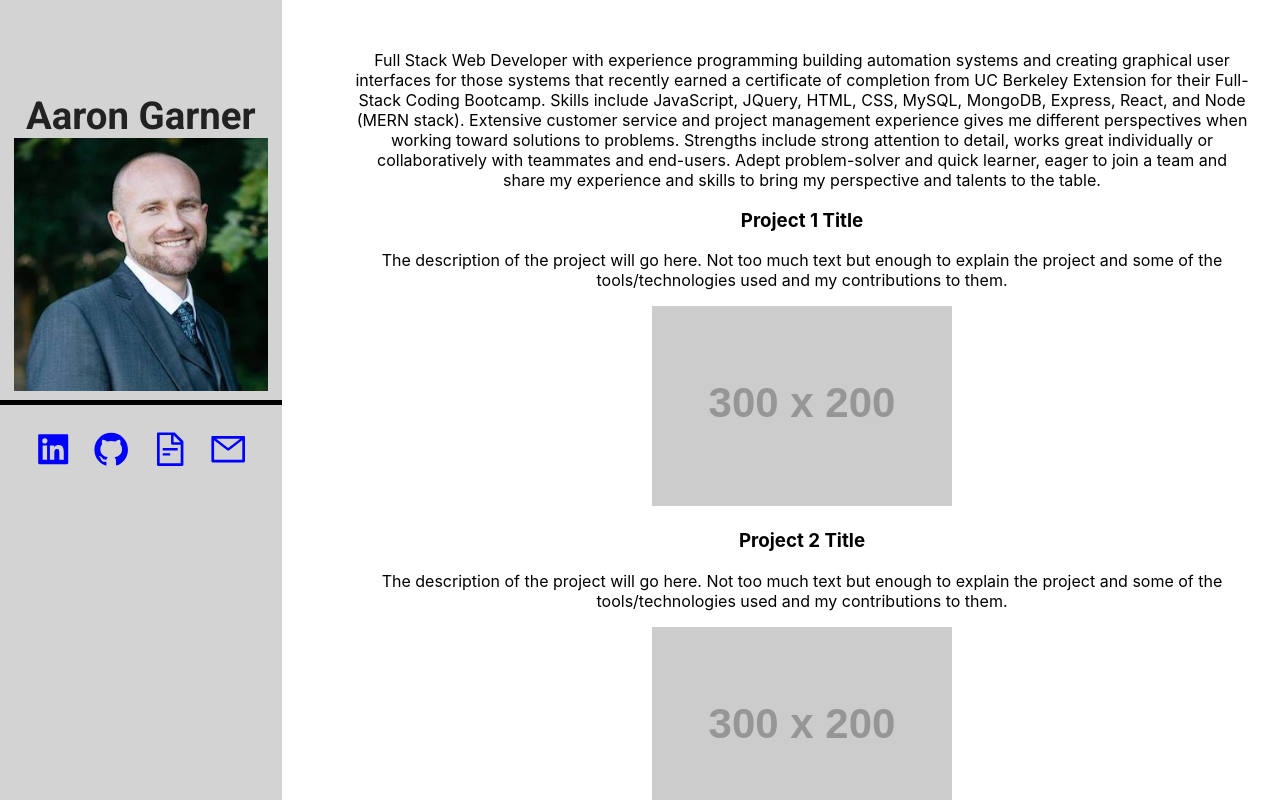
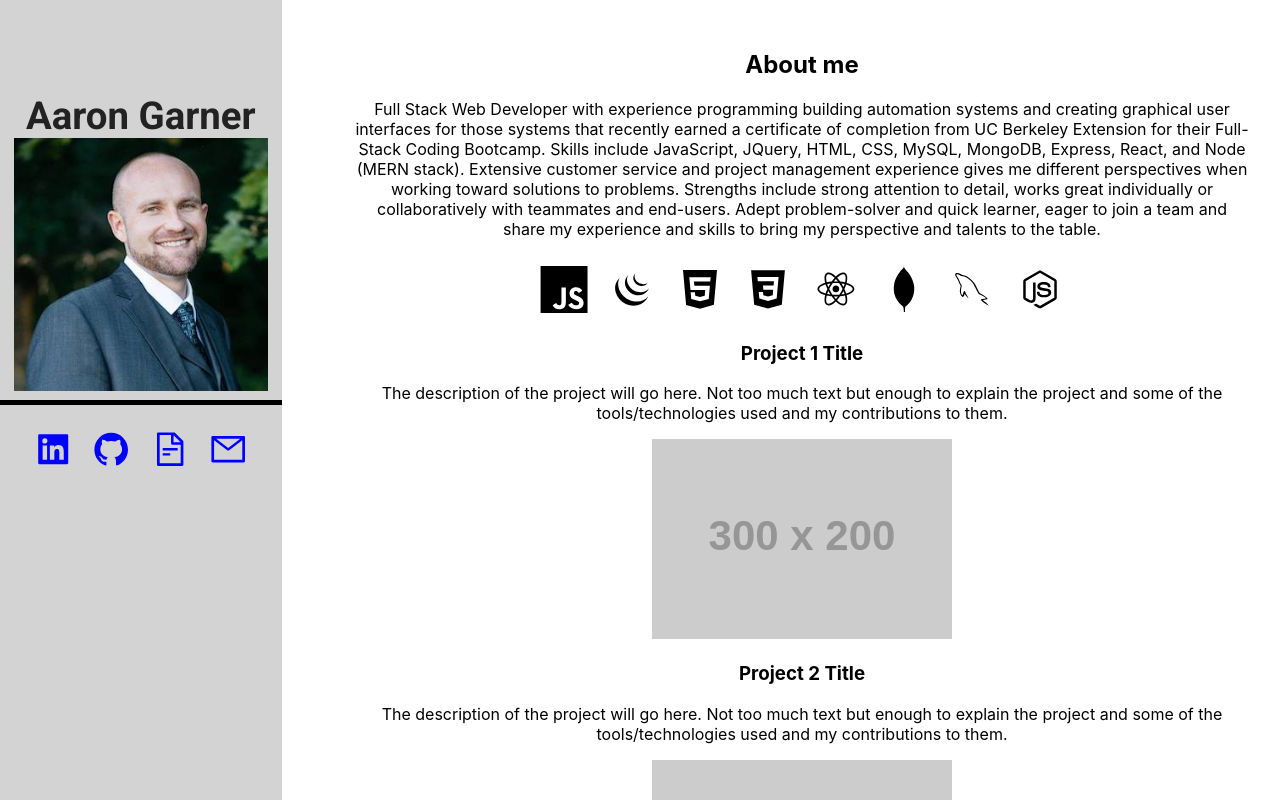
Before and after one commit to aaron-G18/AG-Portfolio, a React (Create React App) app: page / in a window 1280 px wide. Shown: the top 800 px of the page. Built offline with nearby package versions, Linux system fonts and the light colour scheme.

Commit message:
moved logos to below brand statement and changed their animation.

```diff
--- a/src/App.css
+++ b/src/App.css
@@ -24,13 +24,14 @@
 
 @media (prefers-reduced-motion: no-preference) {
   .logo {
-    animation: 3s linear 1s infinite alternate slidein;
+    animation: 1s linear infinite alternate slidein;
+
   }
 }
 
 @keyframes slidein {
   from {
-    transform: scaleX(0);
+    transform: scaleX(.6);
   }
 
   to {
--- a/src/App.js
+++ b/src/App.js
@@ -35,7 +35,6 @@ class App extends Component {
         <AnimatedName />
         <div className="content">
           <BrandStatement />
-          <Projects />
           <div data-tip="JavaScript" className="inline-block">
             <DiJsBadge data-tip="JavaScript" className="logo" />
           </div>
@@ -60,6 +59,7 @@ class App extends Component {
           <div data-tip="NodeJS" className="inline-block">
             <DiNodejsSmall className="logo" />
           </div>
+          <Projects />
           <p>
             links for pages will go here.
           </p>
--- a/src/components/animatedName/animatedName.js
+++ b/src/components/animatedName/animatedName.js
@@ -13,7 +13,6 @@ export default function frontPage(props) {
                 <div className="top-box">
                 <span>Aaron Garner</span>
                     <img className="aaron-suit" src="./images/Aaron_Suit_Cropped.jpg" alt="aaron in suit" />
-
                 </div>
             </div>
             <div class="text-bottom">
--- a/src/components/brandStatement/brandStatement.js
+++ b/src/components/brandStatement/brandStatement.js
@@ -4,6 +4,7 @@ export default function brandStatement(props) {
 
   return (
     <div className="brand-statement">
+      <h2>About me</h2>
       <p>Full Stack Web Developer with experience programming building automation systems and creating graphical user interfaces for those systems that recently earned a certificate of completion from UC Berkeley Extension for their Full-Stack Coding Bootcamp. Skills include JavaScript, JQuery, HTML, CSS, MySQL, MongoDB, Express, React, and Node (MERN stack). Extensive customer service and project management experience gives me different perspectives when working toward solutions to problems. Strengths include strong attention to detail, works great individually or collaboratively with teammates and end-users. Adept problem-solver and quick learner, eager to join a team and share my experience and skills to bring my perspective and talents to the table.
       </p>
     </div>
```
